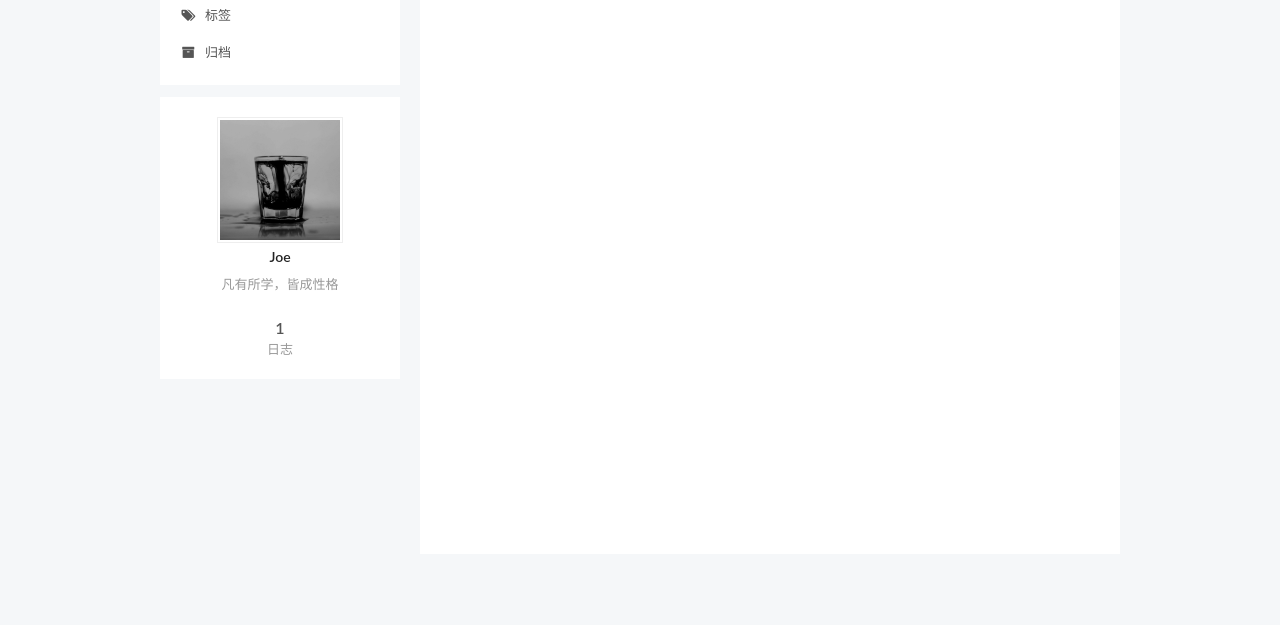
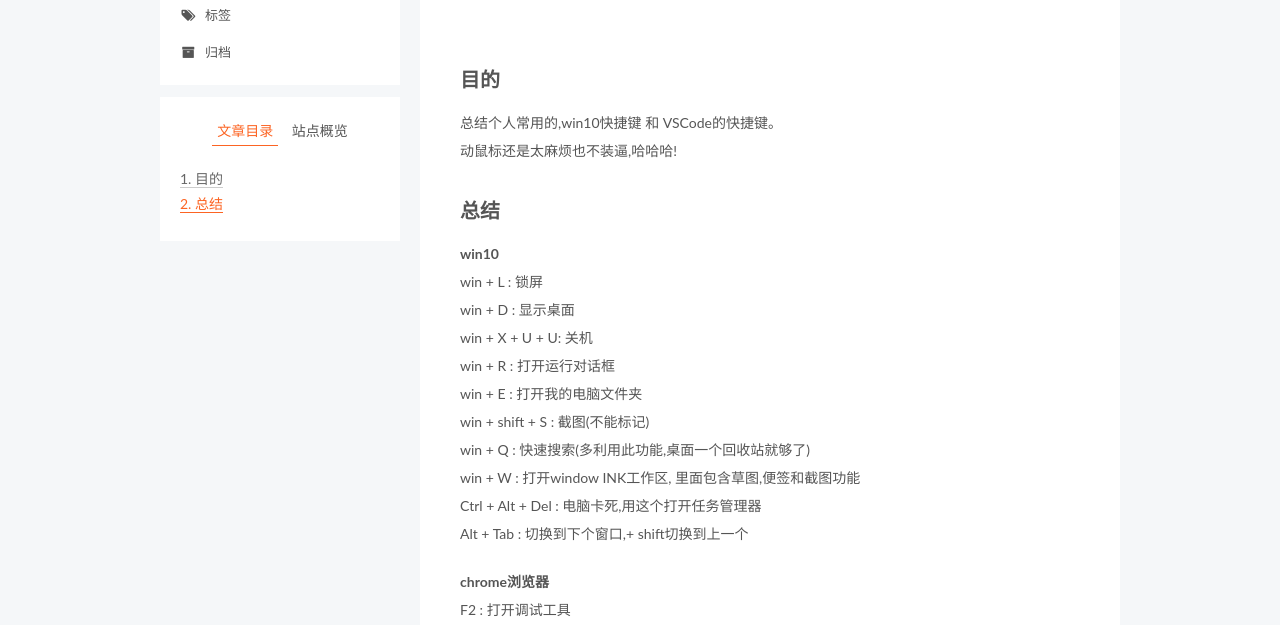
Before and after one commit to joehuang25/hjs_blog.github.io, a plain HTML site: page 2019/08/19/提升工作效率指令/index.html in a window 1280 px wide. Shown: the part 149-774 px from the top of the page. Drawn offline with Linux system fonts and the light colour scheme.

Commit message:
Site updated: 2019-08-19 16:24:31

```diff
--- a/2019/08/19/提升工作效率指令/index.html
+++ b/2019/08/19/提升工作效率指令/index.html
@@ -79,17 +79,17 @@
 
 
 
-<meta name="description" content="凡有所学，皆成性格">
+<meta name="description" content="目的总结个人常用的,win10快捷键 和 VSCode的快捷键。动鼠标还是太麻烦也不装逼,哈哈哈! 总结win10  win + L : 锁屏  win + D : 显示桌面  win + X + U + U: 关机  win + R : 打开运行对话框  win + E : 打开我的电脑文件夹  win + shift + S : 截图(不能标记)  win + Q : 快速搜索(多利用此功能,">
 <meta property="og:type" content="article">
 <meta property="og:title" content="提升工作效率指令">
 <meta property="og:url" content="http://yoursite.com/2019/08/19/提升工作效率指令/index.html">
 <meta property="og:site_name" content="joe的角落">
-<meta property="og:description" content="凡有所学，皆成性格">
+<meta property="og:description" content="目的总结个人常用的,win10快捷键 和 VSCode的快捷键。动鼠标还是太麻烦也不装逼,哈哈哈! 总结win10  win + L : 锁屏  win + D : 显示桌面  win + X + U + U: 关机  win + R : 打开运行对话框  win + E : 打开我的电脑文件夹  win + shift + S : 截图(不能标记)  win + Q : 快速搜索(多利用此功能,">
 <meta property="og:locale" content="zh-Hans">
-<meta property="og:updated_time" content="2019-08-19T05:41:02.171Z">
+<meta property="og:updated_time" content="2019-08-19T08:05:25.355Z">
 <meta name="twitter:card" content="summary">
 <meta name="twitter:title" content="提升工作效率指令">
-<meta name="twitter:description" content="凡有所学，皆成性格">
+<meta name="twitter:description" content="目的总结个人常用的,win10快捷键 和 VSCode的快捷键。动鼠标还是太麻烦也不装逼,哈哈哈! 总结win10  win + L : 锁屏  win + D : 显示桌面  win + X + U + U: 关机  win + R : 打开运行对话框  win + E : 打开我的电脑文件夹  win + shift + S : 截图(不能标记)  win + Q : 快速搜索(多利用此功能,">
 
 
 
@@ -309,6 +309,10 @@
 
 
 
+        <h2 id="目的"><a href="#目的" class="headerlink" title="目的"></a>目的</h2><p>总结个人常用的,win10快捷键 和 VSCode的快捷键。<br>动鼠标还是太麻烦也不装逼,哈哈哈!</p>
+<h2 id="总结"><a href="#总结" class="headerlink" title="总结"></a>总结</h2><p><strong>win10</strong><br>  win + L : 锁屏<br>  win + D : 显示桌面<br>  win + X + U + U: 关机<br>  win + R : 打开运行对话框<br>  win + E : 打开我的电脑文件夹<br>  win + shift + S : 截图(不能标记)<br>  win + Q : 快速搜索(多利用此功能,桌面一个回收站就够了)<br>  win + W : 打开window INK工作区, 里面包含草图,便签和截图功能<br>  Ctrl + Alt + Del : 电脑卡死,用这个打开任务管理器<br>  Alt + Tab : 切换到下个窗口,+ shift切换到上一个</p>
+<p><strong>chrome浏览器</strong><br>  F2 : 打开调试工具<br>  F11 : 全屏<br>  ctrl + shift + delete : 清楚缓存<br>  ctrl + shift + R : 强制刷新<br>  Ctrl + N : 打开新窗口<br>  Ctrl + T : 打开新标签页<br>  Ctrl + Tab : 切换到下一个标签页(+shift 到上一个)</p>
+<p><strong>VSCode</strong><br>  Ctrl + F : 搜索<br>  Ctrl + F : 搜索<br>  Ctrl + H : 替換<br>  Ctrl + P : 搜索文件<br>  Ctrl + shift + F : 打开全局搜索<br>  Alt + 上下方向键 : 上下移动选中的代码<br>  Alt + B : 浏览器打开html<br>  Ctrl + [/] : 左右移动选中的代码<br>  Ctrl + shift + N : 打开新的窗口’<br>  Ctrl + shift + H : 插件Relative Path快捷鍵<br>  Home / End : 光标跳到行首或行尾(+shift 选中到行首行尾)(+Ctrl 光标移动到文档的头和尾)</p>
 
 
     </div>
@@ -377,8 +381,17 @@
 
 
 
+        <ul class="sidebar-nav motion-element">
+          <li class="sidebar-nav-toc sidebar-nav-active" data-target="post-toc-wrap">
+            文章目录
+          </li>
+          <li class="sidebar-nav-overview" data-target="site-overview-wrap">
+            站点概览
+          </li>
+        </ul>
 
-      <section class="site-overview-wrap sidebar-panel sidebar-panel-active">
+
+      <section class="site-overview-wrap sidebar-panel">
         <div class="site-overview">
           <div class="site-author motion-element" itemprop="author" itemscope itemtype="http://schema.org/Person">
 
@@ -422,6 +435,22 @@
         </div>
       </section>
 
+
+      <!--noindex-->
+        <section class="post-toc-wrap motion-element sidebar-panel sidebar-panel-active">
+          <div class="post-toc">
+
+
+
+
+
+
+              <div class="post-toc-content"><ol class="nav"><li class="nav-item nav-level-2"><a class="nav-link" href="#目的"><span class="nav-number">1.</span> <span class="nav-text">目的</span></a></li><li class="nav-item nav-level-2"><a class="nav-link" href="#总结"><span class="nav-number">2.</span> <span class="nav-text">总结</span></a></li></ol></div>
+
+
+          </div>
+        </section>
+      <!--/noindex-->
 
 
 
--- a/css/main.css
+++ b/css/main.css
@@ -1823,7 +1823,7 @@ pre .javascript .function {
   width: 4px;
   height: 4px;
   border-radius: 50%;
-  background: #367521;
+  background: #ebffe2;
 }
 .links-of-blogroll {
   font-size: 13px;
```
Also changed, not shown: index.html (+4 -0 lines).
